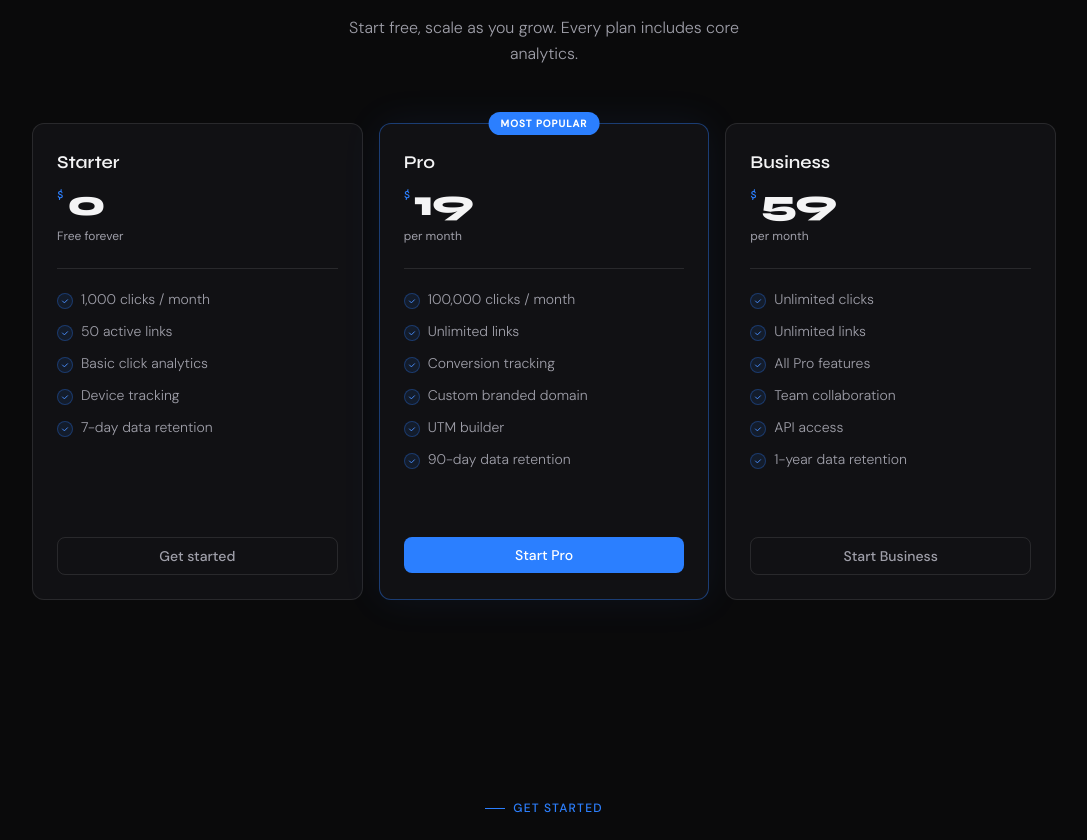
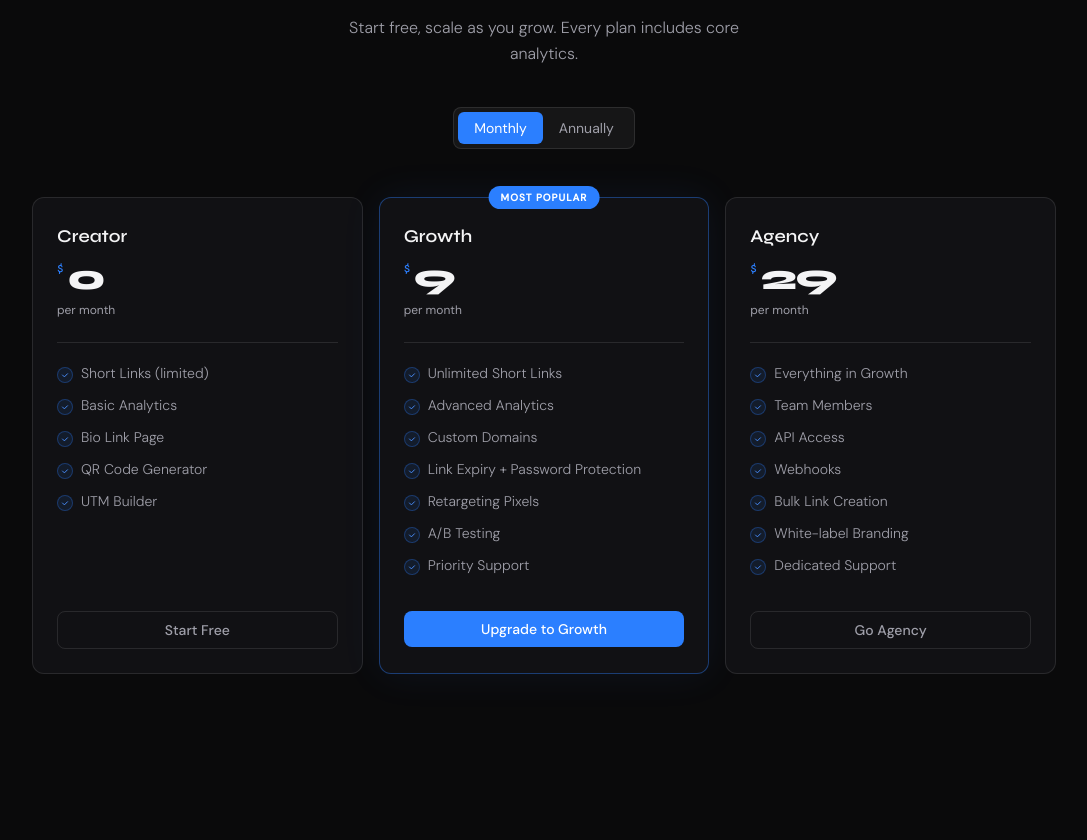
Before and after one commit to TehamiKamdar/hook-url, a React (Vite) app: page / in a window 1280 px wide. Shown: the part 2273-3113 px from the top of the page, without its empty margins (96-1183 px from the left). Built offline with nearby package versions, Linux system fonts and the light colour scheme.

Commit message:
plans changes

```diff
--- a/index.html
+++ b/index.html
@@ -4,7 +4,7 @@
     <meta charset="UTF-8" />
     <link rel="icon" type="image/svg+xml" href="/favicon.svg" />
     <meta name="viewport" content="width=device-width, initial-scale=1.0" />
-    <title>my-react-app</title>
+    <title>HookURL | Branded links, analytics, and smarter growth tools.</title>
     <link rel="preconnect" href="https://fonts.googleapis.com">
     <link rel="preconnect" href="https://fonts.gstatic.com" crossorigin>
     <link rel="stylesheet" href="https://fonts.googleapis.com/css2?family=Syne:wght@400;600;700;800&family=DM+Sans:ital,opsz,wght@0,9..40,300;0,9..40,400;0,9..40,500;1,9..40,300&display=swap">
--- a/src/constants/plans.jsx
+++ b/src/constants/plans.jsx
@@ -1,30 +1,51 @@
-export const plans = [
+export const getPlans = (billing) => [
     {
-    name: "Starter",
-    price: "0",
-    period: "Free forever",
+      name: "Creator",
+      price: billing === "monthly" ? 0 : 0,
+      period: billing === "monthly" ? "per month" : "per year",
+      features: [
+        "Short Links (limited)",
+        "Basic Analytics",
+        "Bio Link Page",
+        "QR Code Generator",
+        "UTM Builder",
+      ],
+      cta: "Start Free",
       featured: false,
-    cta: "Get started",
-    ctaType: "outline",
-    features: ["1,000 clicks / month", "50 active links", "Basic click analytics", "Device tracking", "7-day data retention"],
     },
     {
-    name: "Pro",
-    price: "19",
-    period: "per month",
+      name: "Growth",
+      price: billing === "monthly" ? 9 : 90,
+      period:
+        billing === "monthly" ? "per month" : "per year (save ~20%)",
+      badge: "Most Popular",
       featured: true,
-    badge: "Most Popular",
-    cta: "Start Pro",
-    ctaType: "solid",
-    features: ["100,000 clicks / month", "Unlimited links", "Conversion tracking", "Custom branded domain", "UTM builder", "90-day data retention"],
+      features: [
+        "Unlimited Short Links",
+        "Advanced Analytics",
+        "Custom Domains",
+        "Link Expiry + Password Protection",
+        "Retargeting Pixels",
+        "A/B Testing",
+        "Priority Support",
+      ],
+      cta: "Upgrade to Growth",
     },
     {
-    name: "Business",
-    price: "59",
-    period: "per month",
+      name: "Agency",
+      price: billing === "monthly" ? 29 : 290,
+      period:
+        billing === "monthly" ? "per month" : "per year (save ~20%)",
+      features: [
+        "Everything in Growth",
+        "Team Members",
+        "API Access",
+        "Webhooks",
+        "Bulk Link Creation",
+        "White-label Branding",
+        "Dedicated Support",
+      ],
+      cta: "Go Agency",
       featured: false,
-    cta: "Start Business",
-    ctaType: "outline",
-    features: ["Unlimited clicks", "Unlimited links", "All Pro features", "Team collaboration", "API access", "1-year data retention"],
     },
   ];
--- a/src/sections/Pricing.jsx
+++ b/src/sections/Pricing.jsx
@@ -1,12 +1,16 @@
-import { plans } from "../constants/plans";
+import { useState } from "react";
+import { getPlans } from "../constants/plans";
 
 const Pricing = () => {
+  const [billing, setBilling] = useState("monthly");
+  const plans = getPlans(billing);
+
   return (
     <section id="pricing" className="py-24 px-6">
       <div className="max-w-5xl mx-auto text-center">
 
         {/* Header */}
-        <div className="mb-14">
+        <div className="mb-10">
 
           <div className="inline-flex items-center gap-2 text-xs font-medium text-blue-500 uppercase tracking-widest mb-4">
             <span className="w-5 h-px bg-blue-500" />
@@ -22,6 +26,33 @@ const Pricing = () => {
           </p>
         </div>
 
+        {/* Billing Toggle */}
+        <div className="flex items-center justify-center mb-12">
+          <div className="inline-flex p-1 rounded-lg bg-white/5 border border-white/10">
+
+            <button
+              onClick={() => setBilling("monthly")}
+              className={`px-4 py-1.5 text-sm rounded-md transition ${billing === "monthly"
+                  ? "bg-blue-500 text-white"
+                  : "text-zinc-400 hover:text-white"
+                }`}
+            >
+              Monthly
+            </button>
+
+            <button
+              onClick={() => setBilling("annually")}
+              className={`px-4 py-1.5 text-sm rounded-md transition ${billing === "annually"
+                  ? "bg-blue-500 text-white"
+                  : "text-zinc-400 hover:text-white"
+                }`}
+            >
+              Annually
+            </button>
+
+          </div>
+        </div>
+
         {/* Pricing Grid */}
         <div className="grid md:grid-cols-3 gap-4 text-left">
 
@@ -29,11 +60,10 @@ const Pricing = () => {
             <div
               key={p.name}
               className={`relative rounded-xl border p-6 transition
-            ${p.featured
+              ${p.featured
                   ? "border-blue-500/40 bg-[#111114] shadow-[0_0_40px_rgba(74,143,255,0.08)]"
                   : "border-white/10 bg-[#111114] hover:border-white/20"
-                }`
-              }
+                }`}
             >
 
               {/* Badge */}
@@ -43,14 +73,16 @@ const Pricing = () => {
                 </div>
               )}
 
-              {/* Plan name */}
+              {/* Plan Name */}
               <h3 className="font-syne font-semibold text-lg mb-2">
                 {p.name}
               </h3>
 
               {/* Price */}
               <div className="flex items-start gap-1 mb-1">
-                <sup className="text-sm font-syne text-blue-500 font-medium mt-2">$</sup>
+                <sup className="text-sm font-syne text-blue-500 font-medium mt-2">
+                  $
+                </sup>
                 <span className="text-4xl font-syne font-extrabold tracking-tight">
                   {p.price}
                 </span>
@@ -90,11 +122,10 @@ const Pricing = () => {
               <a
                 href="#"
                 className={`block mt-6 text-center px-4 py-2 rounded-lg text-sm font-medium transition
-              ${p.ctaType === "solid"
+                ${p.featured
                     ? "bg-blue-500 text-white hover:shadow-lg hover:shadow-blue-500/30"
                     : "border border-white/10 text-zinc-400 hover:text-white hover:border-white/20"
-                  }`
-                }
+                  }`}
               >
                 {p.cta}
               </a>
```
Lines whose indentation alone changed are shown as unchanged.
